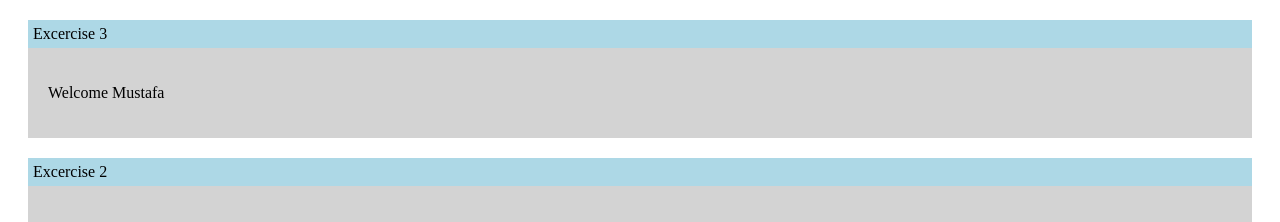
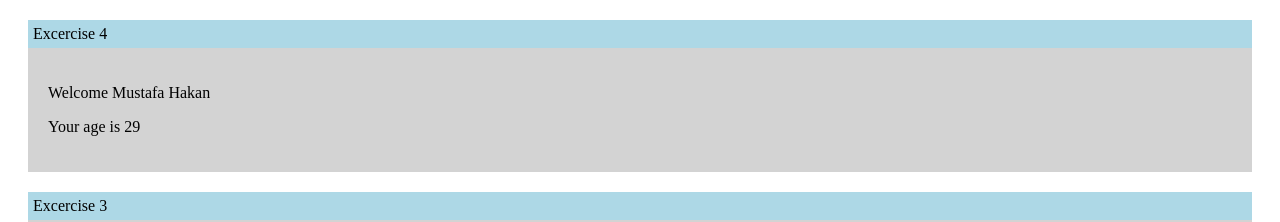
Before and after one commit to mhborazan/Develhope-Exercises, a React (Vite) app in the folder react/: page / in a window 1280 px wide. Shown: the top 222 px of the page. Built offline with nearby package versions, Linux system fonts and the light colour scheme.

Commit message:
react-excercise-4

```diff
--- a/react/src/App.jsx
+++ b/react/src/App.jsx
@@ -5,12 +5,17 @@ import Hello from './excercises/excercise-1/Hello'
 import Message from './excercises/excercise-1/Message'
 import Welcome from './excercises/excercise-2/Welcome'
 import Welcome2 from './excercises/excercise-3/Welcome2'
+import Welcome3 from './excercises/excercise-4/Welcome3'
 
 function App() {
 
 
   return (
     <>
+
+      <Seperator id="4">
+        <Welcome3 name="Mustafa Hakan" age={29}/>
+      </Seperator>
 
       <Seperator id="3">
         <Welcome2/>
--- /dev/null
+++ b/react/src/excercises/excercise-4/Welcome3.jsx
@@ -0,0 +1,10 @@
+import React from 'react'
+
+export default function Welcome3(props) {
+  return (
+    <>
+      <p>Welcome {props.name || "Mustafa"}</p>
+      <p>Your age is {props.age || 20}</p>
+    </>
+  )
+}
```
